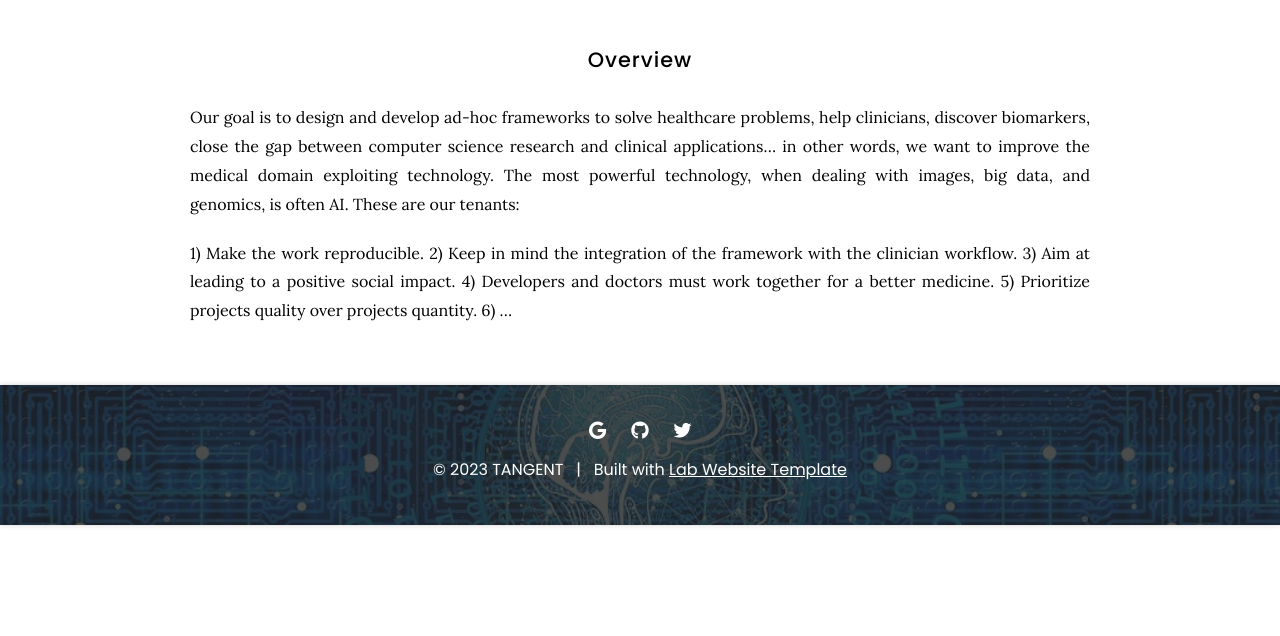
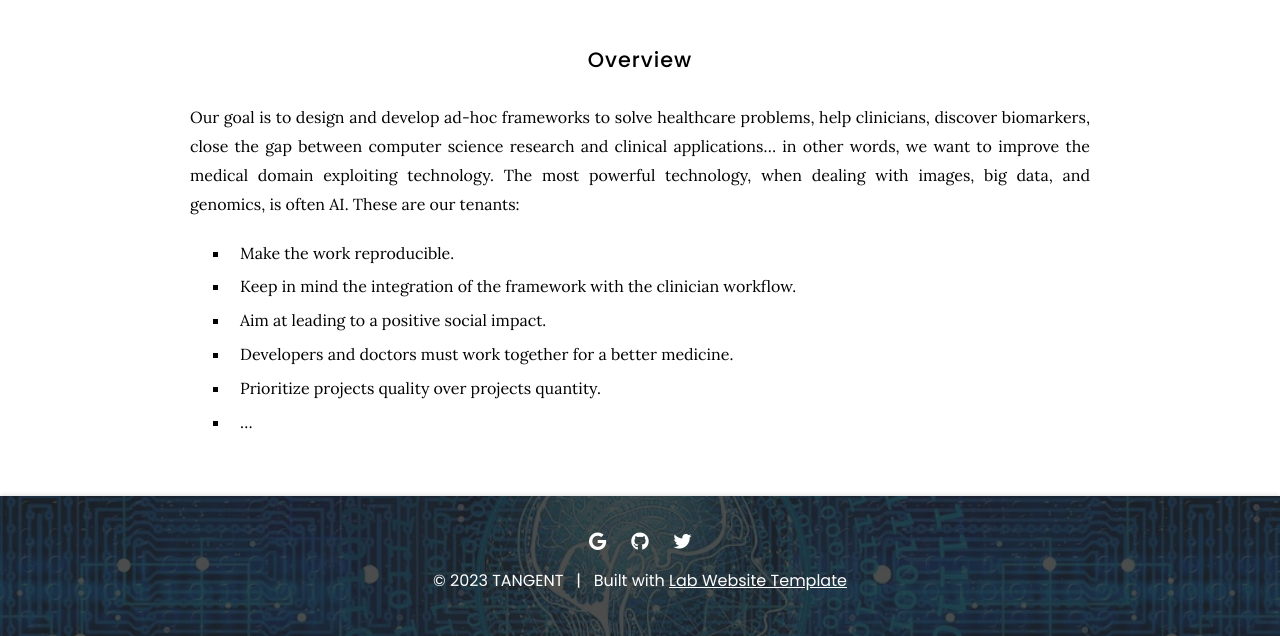
Before and after one commit to riccardoscheda/riccardoscheda.github.io, a Jekyll site: the page built from research/index.md, in a window 1280 px wide. Shown: the part 786-1422 px from the top of the page. Built offline with Jekyll 4.4.1, drawn with Linux system fonts in a browser that asks for light colours; before the commit the page ends 1311 px from its top, so only the background shows below that.

Commit message:
Update index.md

```diff
--- a/research/index.md
+++ b/research/index.md
@@ -25,9 +25,9 @@ Depending on your interests you might be more interested to know about our resea
 ## Overview
 Our goal is to design and develop ad-hoc frameworks to solve healthcare problems, help clinicians, discover biomarkers, close the gap between computer science research and clinical applications... in other words, we want to improve the medical domain exploiting technology. The most powerful technology, when dealing with images, big data, and genomics, is often AI. These are our tenants:
 
-1) Make the work reproducible.
-2) Keep in mind the integration of the framework with the clinician workflow.
-3) Aim at leading to a positive social impact.
-4) Developers and doctors must work together for a better medicine.
-5) Prioritize projects quality over projects quantity.
-6) ...
+* Make the work reproducible.
+* Keep in mind the integration of the framework with the clinician workflow.
+* Aim at leading to a positive social impact.
+* Developers and doctors must work together for a better medicine.
+* Prioritize projects quality over projects quantity.
+* ...
```
